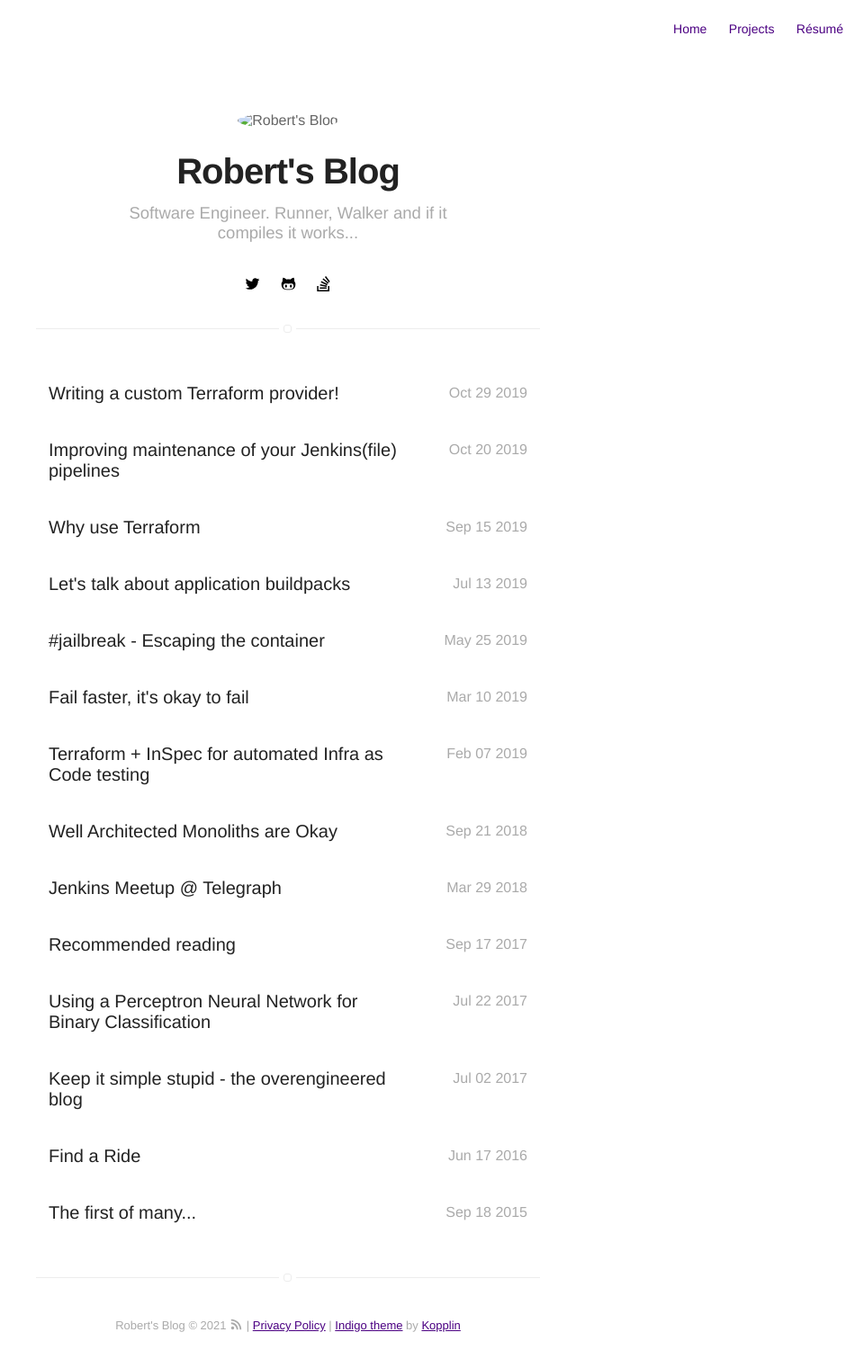
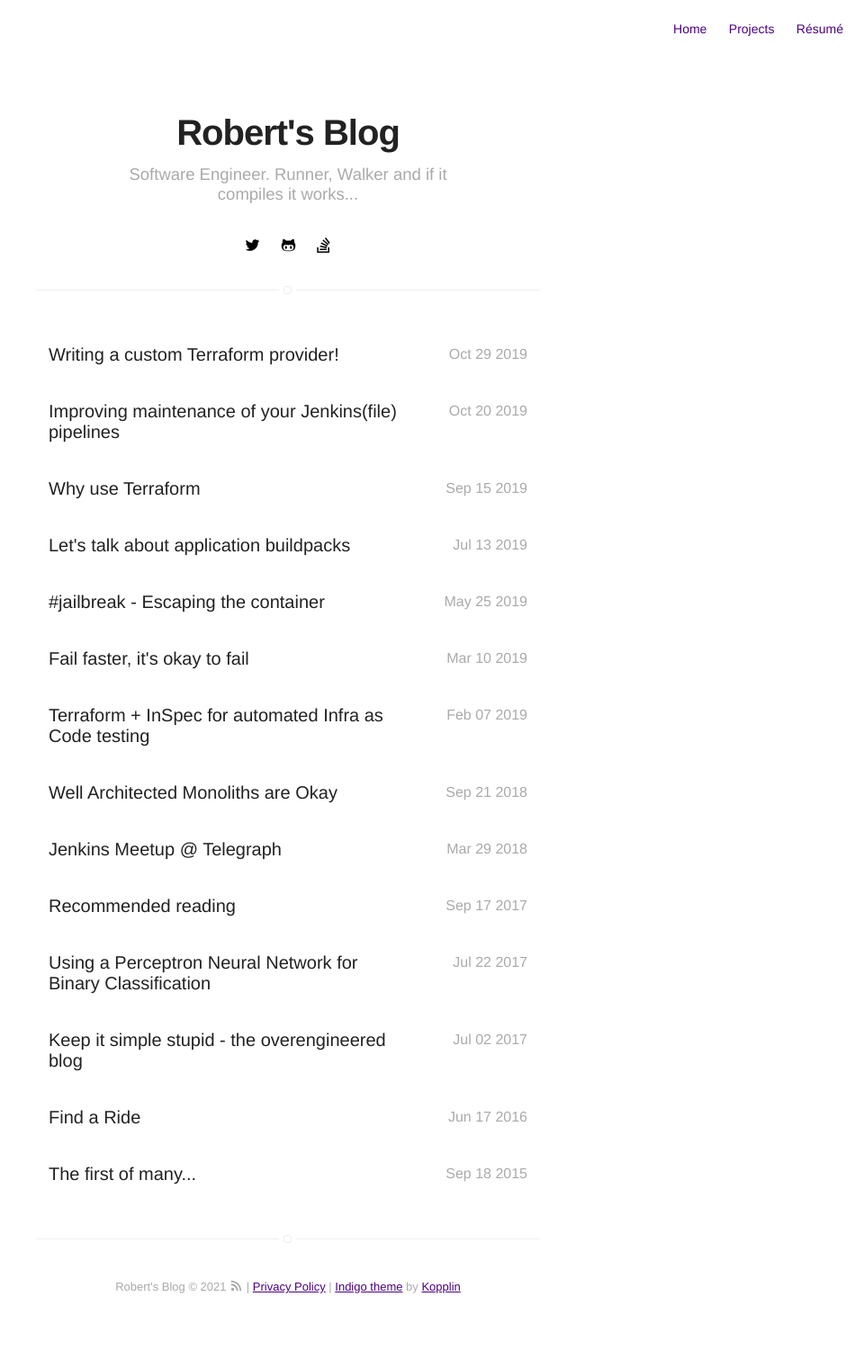
Before and after one commit to RobertNorthard/robertnorthard.github.io, a Jekyll site: the page built from index.html, in a window 1280 px wide. Shown: the whole page at 90% size, without its empty margins (320-1280 px from the left). Built offline with Jekyll 4.4.1, drawn with Linux system fonts in a browser that asks for light colours; after the commit the page ends 1478 px from its top, so only the background shows below that.

Commit message:
Update header.html

```diff
--- a/_includes/header.html
+++ b/_includes/header.html
@@ -8,11 +8,11 @@
     <header class="header-home {% if site.animation %}animated{% endif %}">
         {% if site.about %}
             <a class="link" href="{{ site.url }}/about">
-                <img class="selfie" alt="{{ site.name }}" src="{% if site.external-image %}{{ site.picture }}{% else %}{{ site.url }}/{{ site.picture }}{% endif %}" />
+
             </a>
         {% else %}
             <span class="link">
-                <img class="selfie" alt="{{ site.name }}" src="{% if site.external-image %}{{ site.picture }}{% else %}{{ site.url }}/{{ site.picture }}{% endif %}" />
+
             </span>
         {% endif %}
 
```
